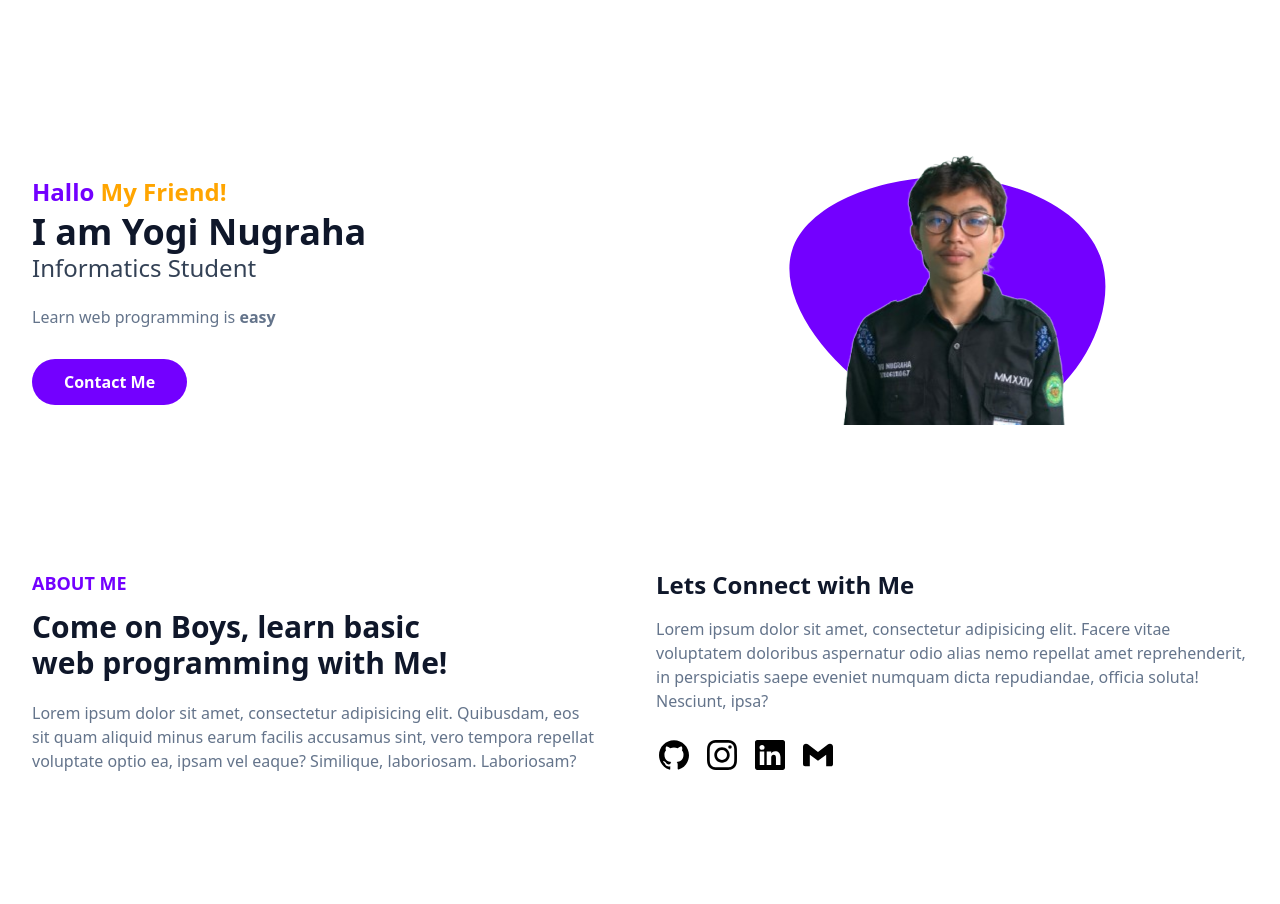
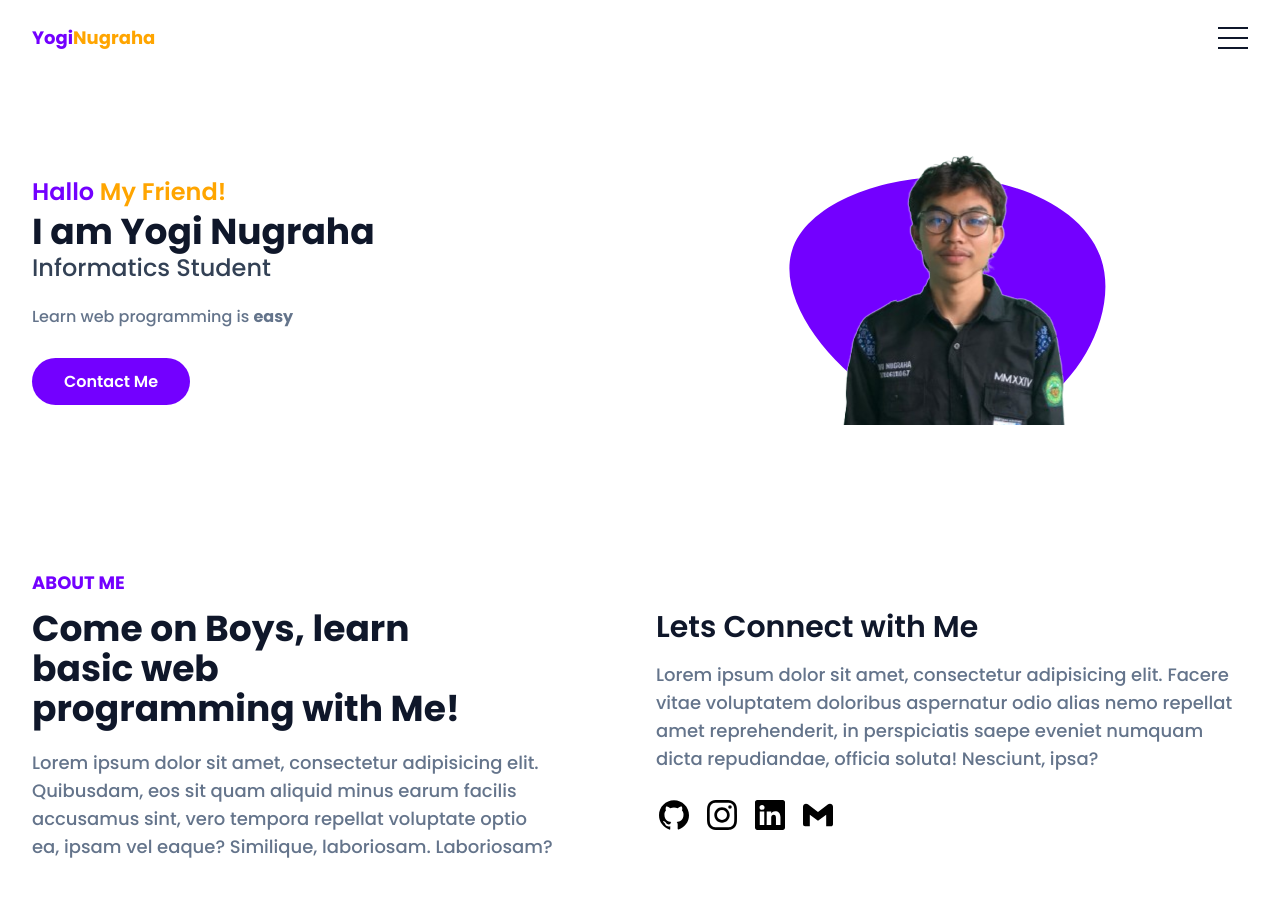
Before and after one commit to zethboy/testTailwind, a website: page index.html in a window 1280 px wide. Drawn offline with Linux system fonts and the light colour scheme.

Commit message:
inputcss aktive

```diff
--- a/index.html
+++ b/index.html
@@ -5,8 +5,31 @@
   <meta name="viewport" content="width=device-width, initial-scale=1.0">
   <title>PORT USE TAILWIND</title>
   <link rel="stylesheet" href="dist/output.css">
+  <link rel="preconnect" href="https://fonts.googleapis.com">
+  <link rel="preconnect" href="https://fonts.gstatic.com" crossorigin>
+  <link href="https://fonts.googleapis.com/css2?family=Inter:ital,opsz,wght@0,14..32,100..900;1,14..32,100..900&family=Poppins:ital,wght@0,100;0,200;0,300;0,400;0,500;0,600;0,700;0,800;0,900;1,100;1,200;1,300;1,400;1,500;1,600;1,700;1,800;1,900&family=Rubik:ital,wght@0,300..900;1,300..900&display=swap" rel="stylesheet">
 </head>
 <body>
+  <!-- NAVBAR START -->
+   <header class="bg-transparent absolute top-0 left-0 w-full flex items-center z-10">
+    <div class="container">
+      <div class=" flex items-center justify-between relative">
+        <div class="px-4">
+          <a href="#home" class="font-bold text-lg text-primary block py-6">Yogi<span class="text-secunder">Nugraha</span></a>
+        </div>
+        <div class="flex items-center px-4">
+          <button id="hamburger" name="hamburger" type="button" class="block absolute right-4">
+            <span class="hamburger-line"></span>
+            <span class="hamburger-line"></span>
+            <span class="hamburger-line"></span>
+
+          </button>
+        </div>
+      </div>
+    </div>
+   </header>
+  <!-- NAVBAR END -->
+
   <!-- HERO SECTION START -->
    <section id="home" class="pt-36">
     <div class="container">
@@ -42,7 +65,7 @@
         </div>
         <div class="w-full px-4 lg:w-1/2">
           <h3 class="font-semibold text-tersier text-2xl mb-4 lg:text-3xl lg:pt-10">Lets Connect with Me</h3>
-          <p class="font-medium text-base text-samar mb-6 ">Lorem ipsum dolor sit amet, consectetur adipisicing elit. Facere vitae voluptatem doloribus aspernatur odio alias nemo repellat amet reprehenderit, in perspiciatis saepe eveniet numquam dicta repudiandae, officia soluta! Nesciunt, ipsa?</p>
+          <p class="font-medium text-base text-samar mb-6 lg:text-lg">Lorem ipsum dolor sit amet, consectetur adipisicing elit. Facere vitae voluptatem doloribus aspernatur odio alias nemo repellat amet reprehenderit, in perspiciatis saepe eveniet numquam dicta repudiandae, officia soluta! Nesciunt, ipsa?</p>
           <div class="flex items-center">
             <!-- github -->
              <a href="https://github.com/zethboy" class="w-9 h-9 mr-3 rounded-full flex justify-center items-center  hover:border-primary hover:bg-primary hover:text-white" target="_blank"><svg role="img" class="fill-current" width="30" viewBox="0 0 24 24" xmlns="http://www.w3.org/2000/svg"><title>GitHub</title><path d="M12 .297c-6.63 0-12 5.373-12 12 0 5.303 3.438 9.8 8.205 11.385.6.113.82-.258.82-.577 0-.285-.01-1.04-.015-2.04-3.338.724-4.042-1.61-4.042-1.61C4.422 18.07 3.633 17.7 3.633 17.7c-1.087-.744.084-.729.084-.729 1.205.084 1.838 1.236 1.838 1.236 1.07 1.835 2.809 1.305 3.495.998.108-.776.417-1.305.76-1.605-2.665-.3-5.466-1.332-5.466-5.93 0-1.31.465-2.38 1.235-3.22-.135-.303-.54-1.523.105-3.176 0 0 1.005-.322 3.3 1.23.96-.267 1.98-.399 3-.405 1.02.006 2.04.138 3 .405 2.28-1.552 3.285-1.23 3.285-1.23.645 1.653.24 2.873.12 3.176.765.84 1.23 1.91 1.23 3.22 0 4.61-2.805 5.625-5.475 5.92.42.36.81 1.096.81 2.22 0 1.606-.015 2.896-.015 3.286 0 .315.21.69.825.57C20.565 22.092 24 17.592 24 12.297c0-6.627-5.373-12-12-12"/></svg></a>
--- a/src/input.css
+++ b/src/input.css
@@ -1,3 +1,11 @@
 @tailwind base;
 @tailwind components;
 @tailwind utilities;
+
+body {
+  font-family: 'Poppins', sans-serif;
+}
+
+.hamburger-line{
+  @apply w-[30px] h-[2px] my-2 block bg-tersier;
+}
```
Also changed, not shown: dist/output.css.
